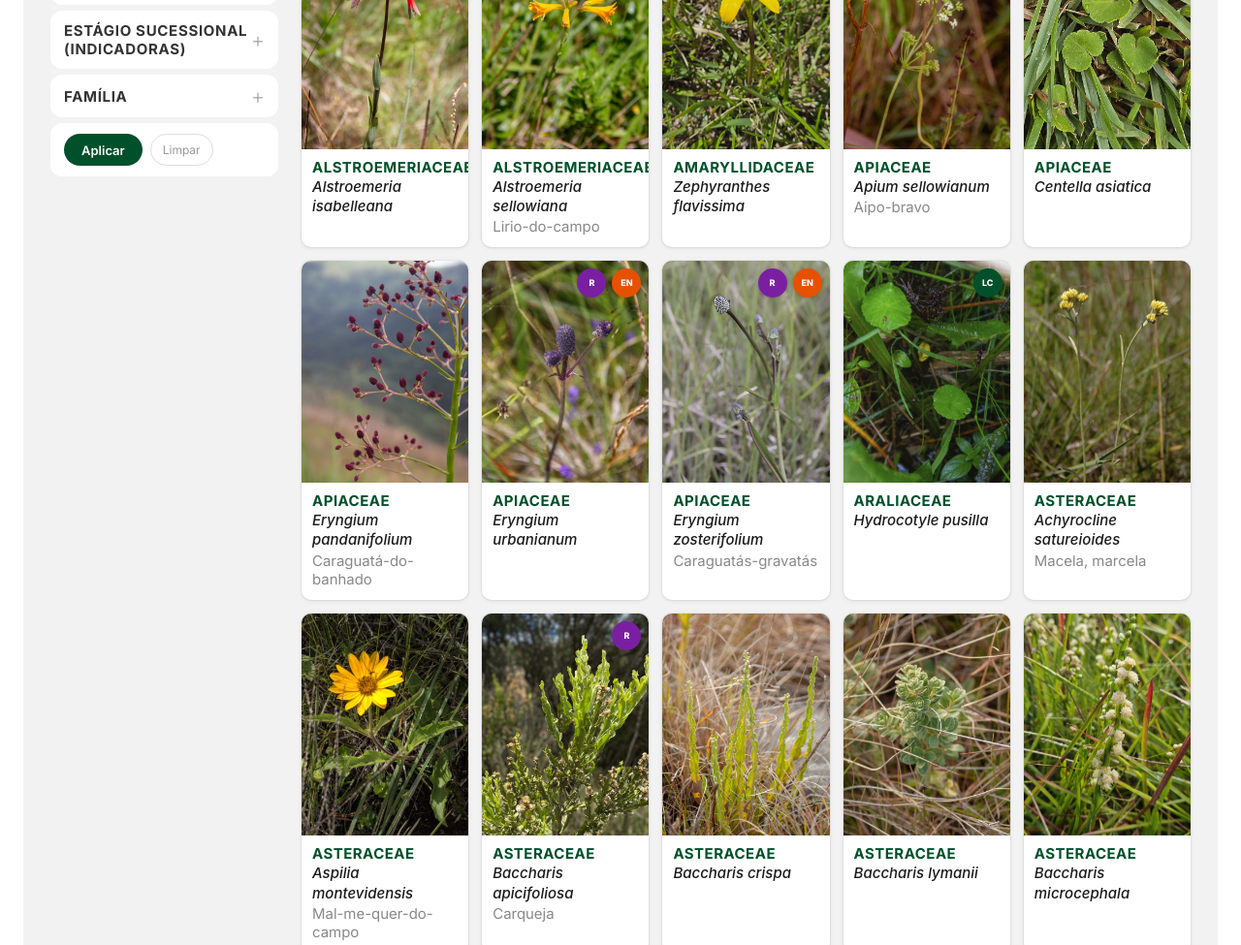
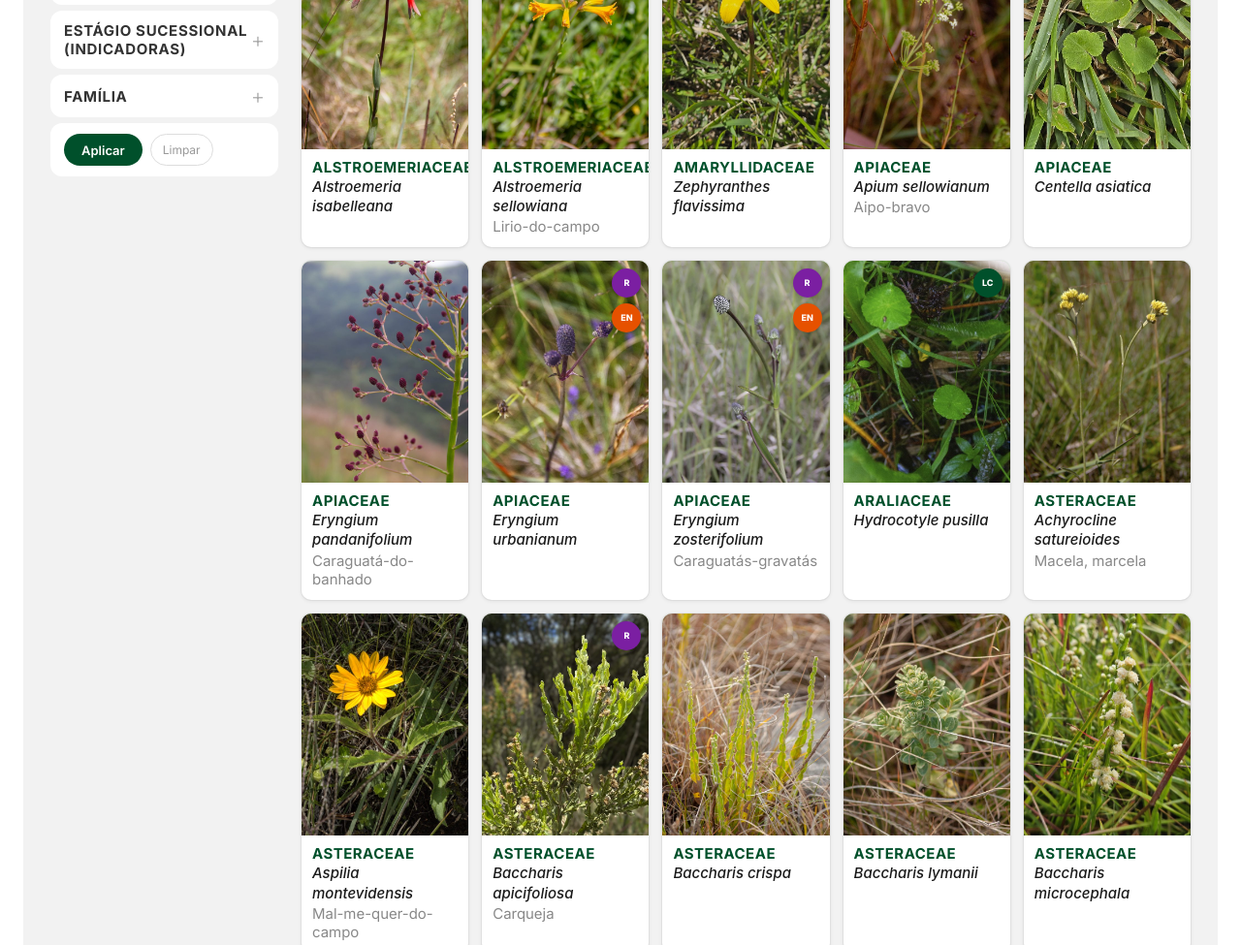
Before and after one commit to anacorrea9/guiabotanico, a website: page index.html in a window 1280 px wide. Shown: the part 912-1887 px from the top of the page at 97% size. Drawn offline with Linux system fonts and the light colour scheme; a web font is replaced by a local one.

Commit message:
Rara acima de Exotica (e qualquer outro status) nos cards e modal

```diff
--- a/index.html
+++ b/index.html
@@ -717,8 +717,8 @@
     document.getElementById('modalContent').innerHTML = `
       <div class="modal-img-area">
         ${p.foto ? `<img src="${thumb(p.foto)}" alt="${p.nome}" style="width:100%;height:100%;object-fit:cover" onerror="this.onerror=null;this.src='${p.foto}'">` : `<span>${p.emoji}</span>`}
+        ${hasRare ? '<div class="modal-rare-badge">R — Rara ou endêmica</div>' : ''}
         ${hasStatus ? `<div class="modal-status-badge" style="background:${si.bg}">${p.status} — ${si.label}</div>` : ''}
-        ${hasRare ? '<div class="modal-rare-badge">R — Rara ou endêmica</div>' : ''}
       </div>
       <div class="modal-body">
         <div class="modal-family">${p.familia}</div>
--- a/style.css
+++ b/style.css
@@ -1100,9 +1100,11 @@ a.stat-item-link .stat-label { color: #888; }
   letter-spacing: 0;
   transition: right 0.2s ease;
 }
-/* Se existe status badge ao lado, desloca R pra esquerda */
+/* Quando espécie tem ambos: R fica em cima, status-badge vai pra baixo */
+.plant-card-img-wrap:has(.rare-badge) .status-circle-badge {
+  top: 44px;
+}
 .plant-card-img-wrap:has(.status-circle-badge) .rare-badge {
-  right: 44px;
   line-height: 1;
   font-family: 'Inter', sans-serif !important;
 }
```
